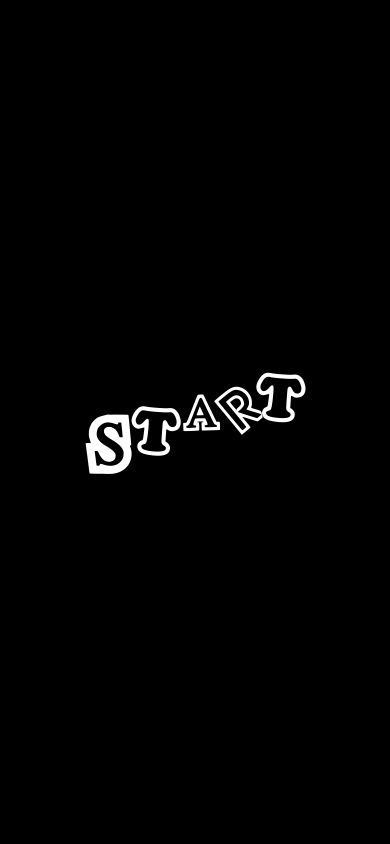
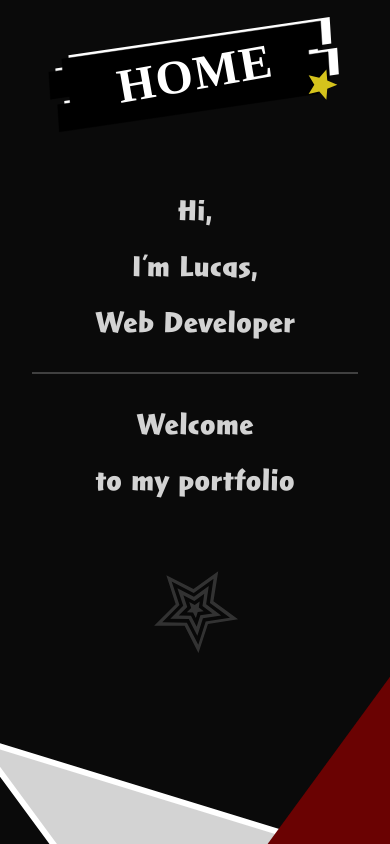
Before and after one commit to kmk00/persona-portfolio, a Nuxt app: page / in a window 390 px wide. Built offline with nearby package versions, Linux system fonts and the light colour scheme.

Commit message:
Fix pageTitle style

```diff
--- a/components/NavigationControll.vue
+++ b/components/NavigationControll.vue
@@ -9,7 +9,7 @@ const navigationLinks = [
 </script>
 
 <template>
-  <div class="fixed lg:w-1/5 w-full h-screen">
+  <div class="fixed lg:w-1/5 w-full lg:h-screen">
     <!-- Navigation Mobile -->
     <div class="lg:hidden">
       <NavigationMobile :links="navigationLinks" />
--- a/components/NavigationMobile.vue
+++ b/components/NavigationMobile.vue
@@ -21,9 +21,9 @@ if (process.client) {
 <template>
   <div>
     <PageTitleComponent
-      :div-position-classes="' cursor-pointer left-[50%] translate-x-[-50%] fixed z-[-10]  top-10'"
+      :div-position-classes="'cursor-pointer fixed w-full h-[200px] bg-customGray-400 z-[-10]'"
       :text-classes="'absolute top-[20%] font-bold uppercase tracking-wide text-white left-[50%] translate-x-[-50%] translate-y-[70%]  rotate-[-10deg] font-expose text-5xl'"
-      :div-sizes-classes="'w-[300px]  relative'"
+      :div-sizes-classes="'w-[300px] mx-auto mt-4 relative'"
     />
     <div v-if="navigation.isOpen">
       <div
--- a/components/pageTitleComponent.vue
+++ b/components/pageTitleComponent.vue
@@ -22,7 +22,7 @@ const navigation = useNavigation();
   </div>
   <div v-else @click="navigation.toggle" :class="divPositionClasses">
     <div :class="divSizesClasses">
-      <img class="absolute" src="~/assets/shapes/titleImg.svg" />
+      <img class="absolute mx-auto" src="~/assets/shapes/titleImg.svg" />
       <p :class="textClasses">{{ route.name }}</p>
     </div>
   </div>
--- a/stores/StartPage.ts
+++ b/stores/StartPage.ts
@@ -1,6 +1,6 @@
 export const useStartPage = defineStore("startPage", {
   state: () => ({
-    isOpen: true,
+    isOpen: false,
   }),
   actions: {
     toggle() {
```
